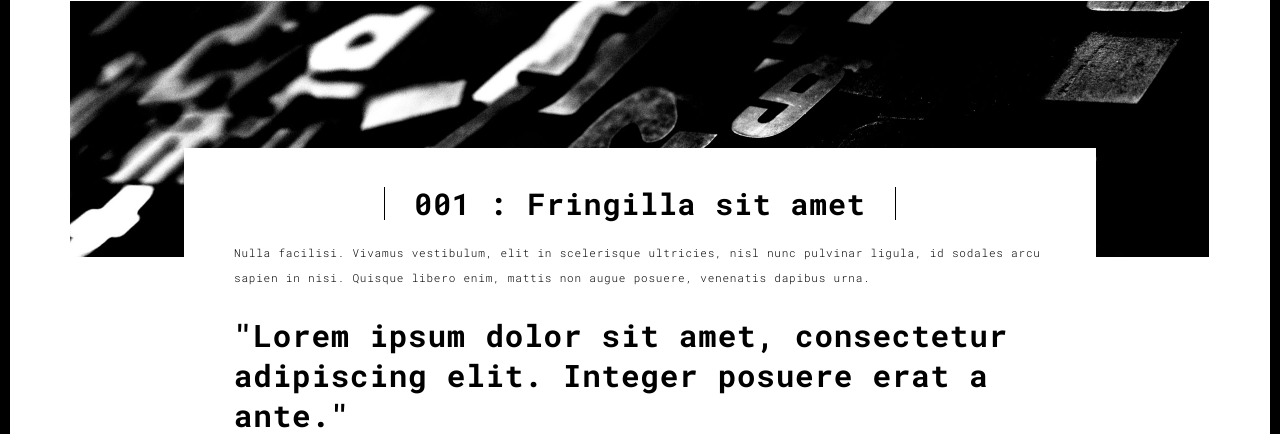
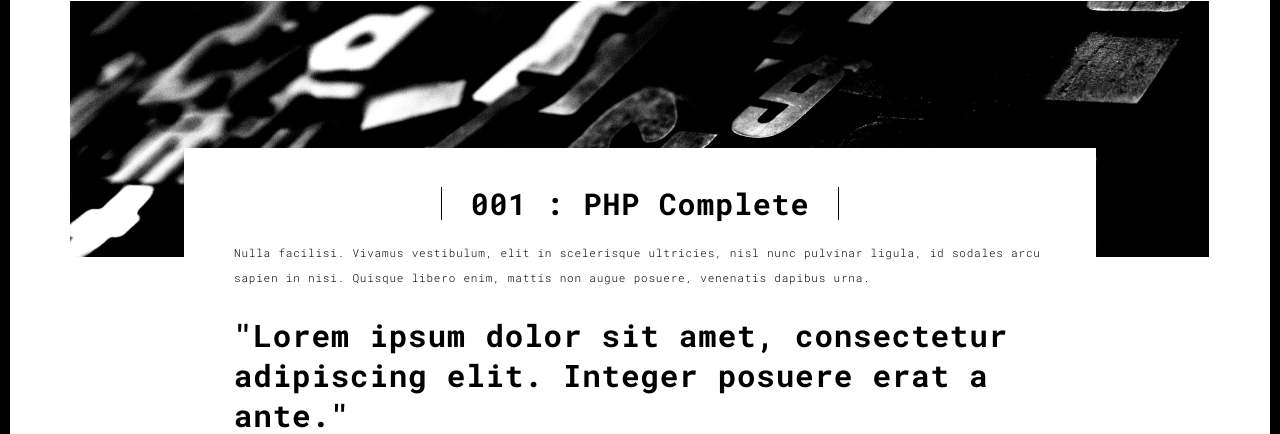
Before and after one commit to dekomonte/ZTM-PythonDevWeb, a Flask app: page /work.html in a window 1280 px wide. Shown: the part 90-524 px from the top of the page. Run offline with Flask 3, Linux system fonts and the light colour scheme; some libraries are stand-ins or nearby versions.

Commit message:
Update work.html

```diff
--- a/templates/work.html
+++ b/templates/work.html
@@ -19,6 +19,7 @@
 
 <link href="./static/css/main.3f6952e4.css" rel="stylesheet"></head>
 
+<!--Bordas Estéticas-->
 <body class="">
 <div id="site-border-left"></div>
 <div id="site-border-right"></div>
@@ -26,7 +27,7 @@
 <div id="site-border-bottom"></div>
 <!-- Add your content of header -->
 <header>
-  <nav class="navbar  navbar-fixed-top navbar-default">
+  <nav class="navbar navbar-fixed-top navbar-default">
     <div class="container">
         <button type="button" class="navbar-toggle collapsed" data-toggle="collapse" data-target="#navbar-collapse" aria-expanded="false">
           <span class="sr-only">Toggle navigation</span>
@@ -66,7 +67,7 @@
         <img src="assets/images/work001-01.jpg" class="img-responsive" alt="">
         <div class="card-container">
           <div class="text-center">
-            <h1 class="h2">001 : Fringilla sit amet</h1>
+            <h1 class="h2">001 : PHP Complete</h1>
           </div>
           <p>Nulla facilisi. Vivamus vestibulum, elit in scelerisque ultricies, nisl nunc pulvinar ligula, id sodales arcu sapien in nisi. Quisque libero enim, mattis non augue posuere, venenatis dapibus urna.</p>
 
```
